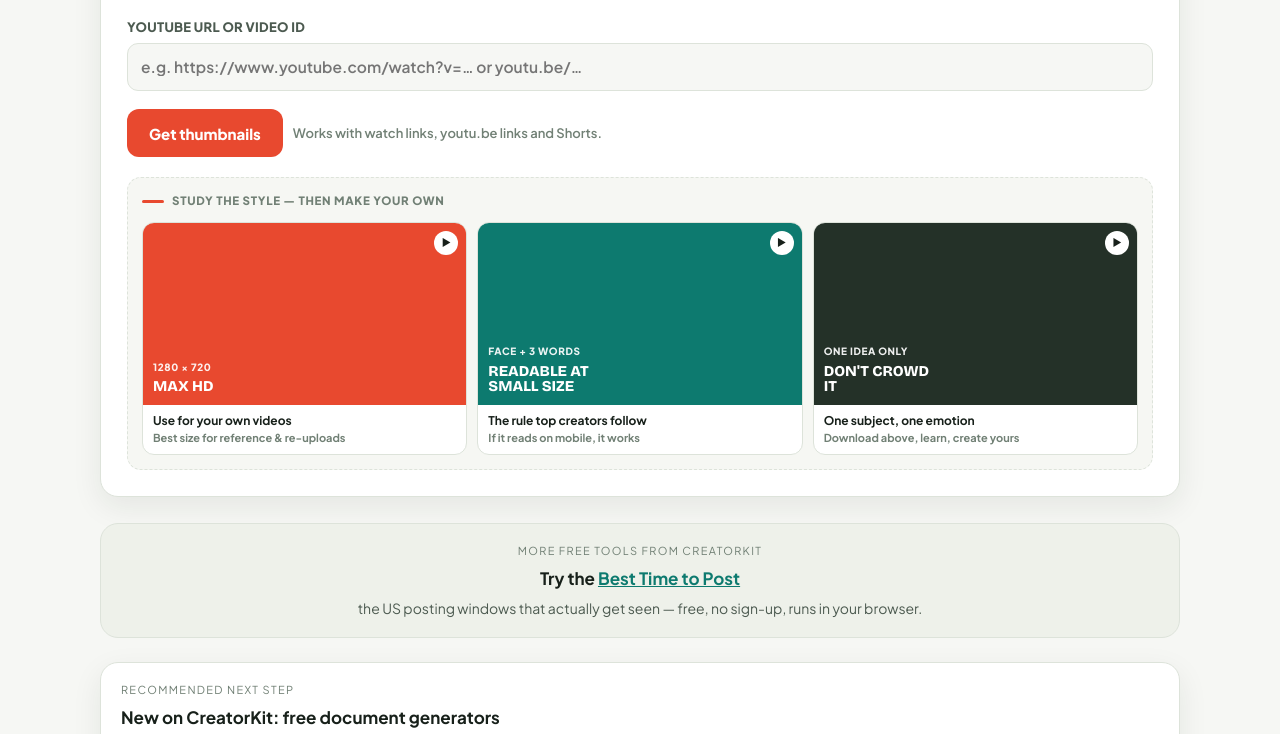
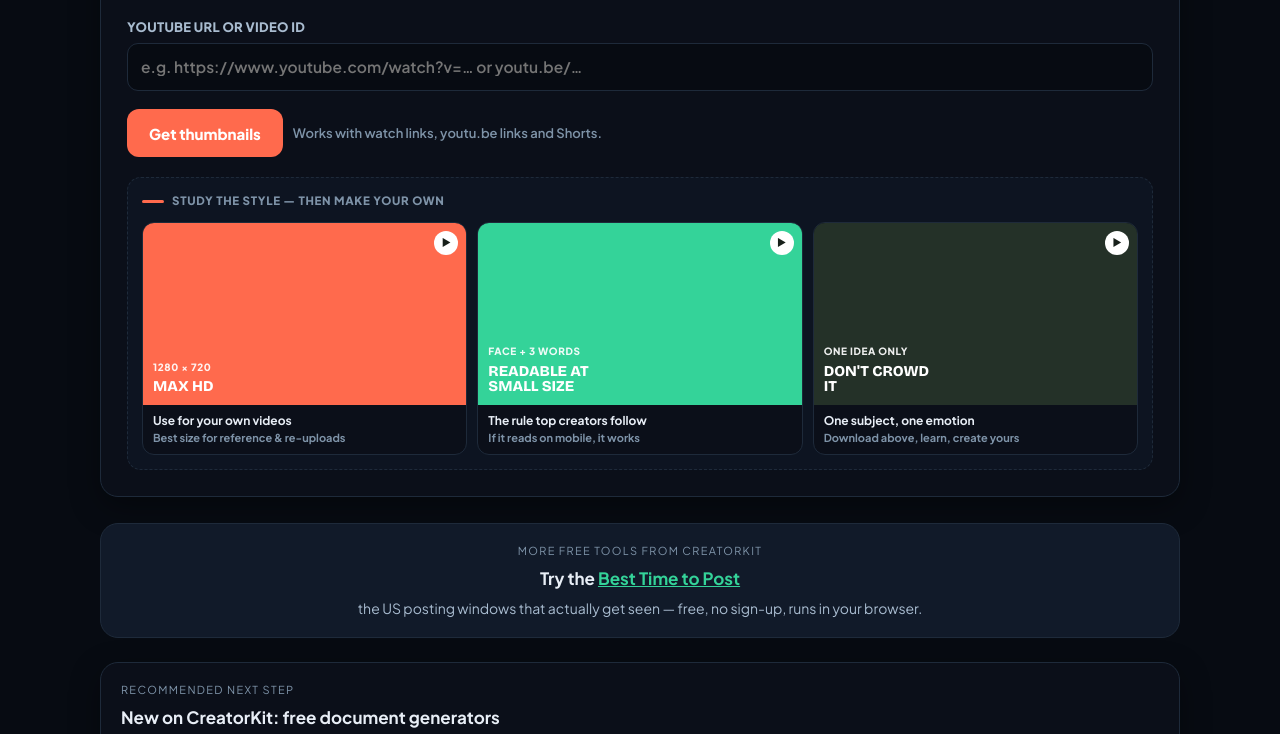
Before and after one commit to numberbuzzusa/creatorkit, a plain HTML site: page youtube-thumbnail-downloader/index.html in a window 1280 px wide. Shown: the part 538-1272 px from the top of the page. Drawn offline with nearby package versions, Linux system fonts and the light colour scheme.

Commit message:
CreatorKit digital dark theme + BidForge strip on homepage

```diff
--- a/youtube-thumbnail-downloader/index.html
+++ b/youtube-thumbnail-downloader/index.html
@@ -22,39 +22,39 @@
 <link href="https://fonts.googleapis.com/css2?family=Bricolage+Grotesque:opsz,wght@12..96,600;12..96,800&family=Plus+Jakarta+Sans:wght@400;500;600;700;800&display=swap" rel="stylesheet" />
 <style>
   :root{
-    --bg:#f6f7f4;
-    --surface:#ffffff;
-    --surface-2:#eef1ea;
-    --ink:#17201a;
-    --ink-2:#4c5a50;
-    --ink-3:#718075;
-    --line:#dde3da;
-    --coral:#e8492f;
-    --coral-dark:#c93a24;
-    --coral-soft:#fdeee9;
-    --teal:#0d7a6f;
-    --teal-soft:#e2f3f0;
-    --sun:#b97e0a;
-    --sun-soft:#fdf3da;
+    --bg:#070B12;
+    --surface:#0B0F19;
+    --surface-2:#111A29;
+    --ink:#E8EEF6;
+    --ink-2:#A9BCD0;
+    --ink-3:#7E93A8;
+    --line:#1E2A3A;
+    --coral:#FF6A4D;
+    --coral-dark:#FF8266;
+    --coral-soft:#33201B;
+    --teal:#34D399;
+    --teal-soft:#0C2B21;
+    --sun:#38BDF8;
+    --sun-soft:#0D2438;
     --radius:18px;
-    --shadow:0 10px 30px rgba(23,32,26,.08);
+    --shadow:0 10px 30px rgba(0,0,0,.35);
   }
   @media (prefers-color-scheme: dark){
     :root{
-      --bg:#101512;
-      --surface:#1a211c;
-      --surface-2:#232c25;
-      --ink:#eef3ee;
-      --ink-2:#b9c6bb;
-      --ink-3:#8b9a8e;
-      --line:#2e3a30;
+      --bg:#070B12;
+      --surface:#0B0F19;
+      --surface-2:#111A29;
+      --ink:#E8EEF6;
+      --ink-2:#A9BCD0;
+      --ink-3:#7E93A8;
+      --line:#1E2A3A;
       --coral:#ff6a4d;
       --coral-dark:#ff8266;
       --coral-soft:#33201b;
-      --teal:#3ec2b2;
-      --teal-soft:#173330;
-      --sun:#f0b93e;
-      --sun-soft:#332a12;
+      --teal:#34D399;
+      --teal-soft:#0C2B21;
+      --sun:#38BDF8;
+      --sun-soft:#0D2438;
       --shadow:0 10px 30px rgba(0,0,0,.35);
     }
   }
@@ -269,14 +269,14 @@
   .hero-visual{position:relative;min-height:460px}
   .hero-visual-bg{position:absolute;inset:8px 0 0 18px;border-radius:28px;background:var(--teal-soft);border:1px solid var(--line)}
   .hero-visual-bg::after{content:"";position:absolute;right:22px;top:18px;width:74px;height:74px;border-radius:50%;background:var(--sun-soft);border:1px solid var(--line)}
-  .phone-frame{position:absolute;left:50%;top:6px;transform:translateX(-58%);width:236px;height:430px;background:#111814;border-radius:34px;padding:10px;box-shadow:0 24px 50px rgba(23,32,26,.22);z-index:3}
-  .phone-screen{position:relative;height:100%;border-radius:26px;overflow:hidden;background:#1a211c;color:#fff;display:flex;flex-direction:column}
-  .phone-notch{position:absolute;top:8px;left:50%;transform:translateX(-50%);width:74px;height:18px;border-radius:999px;background:#111814;z-index:4}
+  .phone-frame{position:absolute;left:50%;top:6px;transform:translateX(-58%);width:236px;height:430px;background:#05080E;border-radius:34px;padding:10px;box-shadow:0 24px 50px rgba(23,32,26,.22);z-index:3}
+  .phone-screen{position:relative;height:100%;border-radius:26px;overflow:hidden;background:#0B0F19;color:#fff;display:flex;flex-direction:column}
+  .phone-notch{position:absolute;top:8px;left:50%;transform:translateX(-50%);width:74px;height:18px;border-radius:999px;background:#05080E;z-index:4}
   .reel-art video{position:absolute;inset:0;width:100%;height:100%;object-fit:cover;display:block}
-  .example-post-art.video-art{width:170px;height:302px;flex:none;padding:0;overflow:hidden;background:#111814}
+  .example-post-art.video-art{width:170px;height:302px;flex:none;padding:0;overflow:hidden;background:#05080E}
   .example-post-art.video-art video{width:100%;height:100%;object-fit:cover;display:block}
   @media (max-width:560px){.example-post-art.video-art{width:100%;height:320px}}
-  .reel-art{position:relative;height:272px;flex:none;overflow:hidden;background:#f3c96b}
+  .reel-art{position:relative;height:272px;flex:none;overflow:hidden;background:#7DD3FC}
   .reel-art svg{width:100%;height:100%;display:block}
   .reel-live{position:absolute;top:28px;left:12px;background:var(--coral);color:#fff;font-size:10px;font-weight:800;letter-spacing:.08em;padding:4px 8px;border-radius:999px}
   .reel-body{padding:12px 13px 10px;background:#fff;color:#17201a;flex:1}
@@ -376,7 +376,7 @@
   }
 
   /* ---------- dedicated tool pages ---------- */
-  :root{ --gold:#F6C445; }
+  :root{ --gold:#38BDF8; }
   .site-header{position:sticky;top:0;z-index:60;background:color-mix(in srgb, var(--bg) 90%, transparent);
     backdrop-filter:blur(10px);-webkit-backdrop-filter:blur(10px);border-bottom:1px solid var(--line)}
   .header-in{max-width:1120px;margin:0 auto;padding:10px 20px;display:flex;align-items:center;gap:12px}
```
